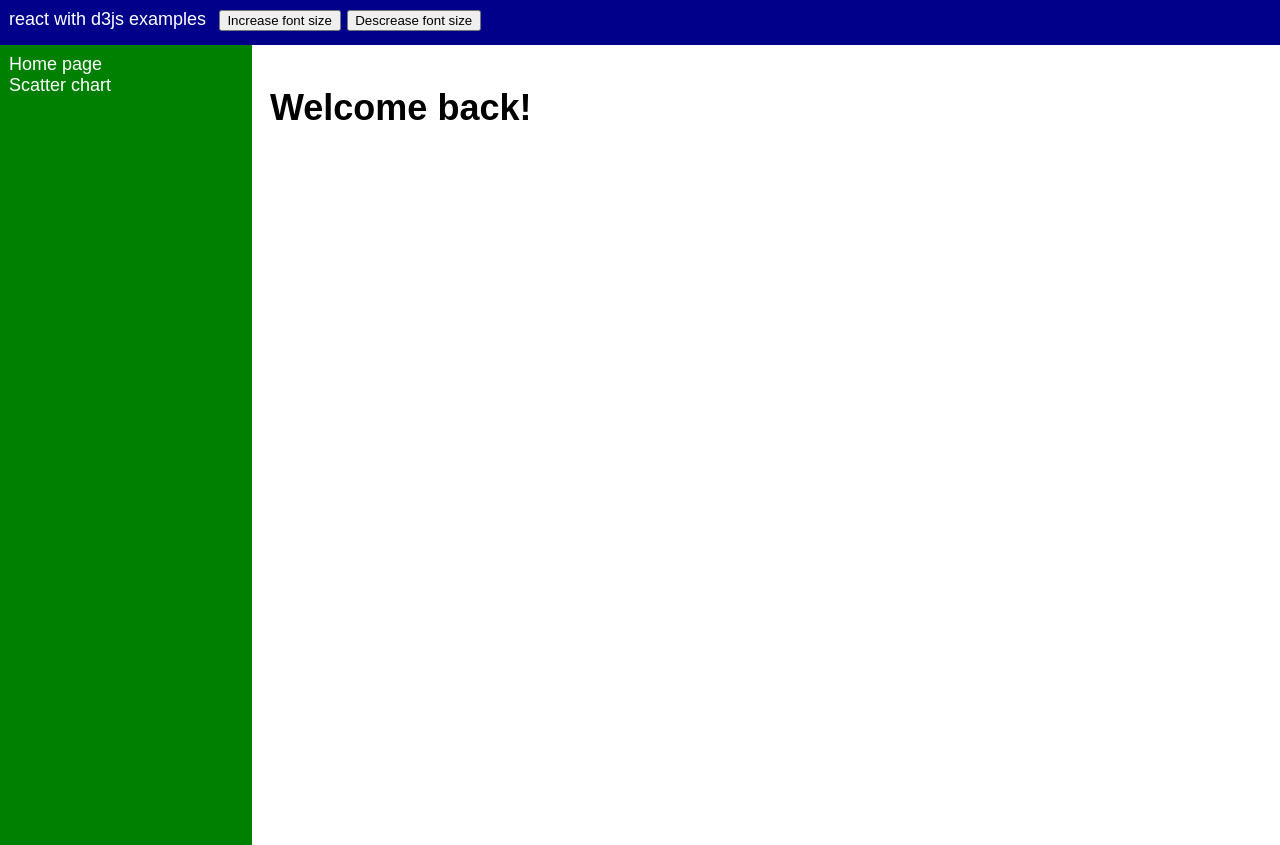
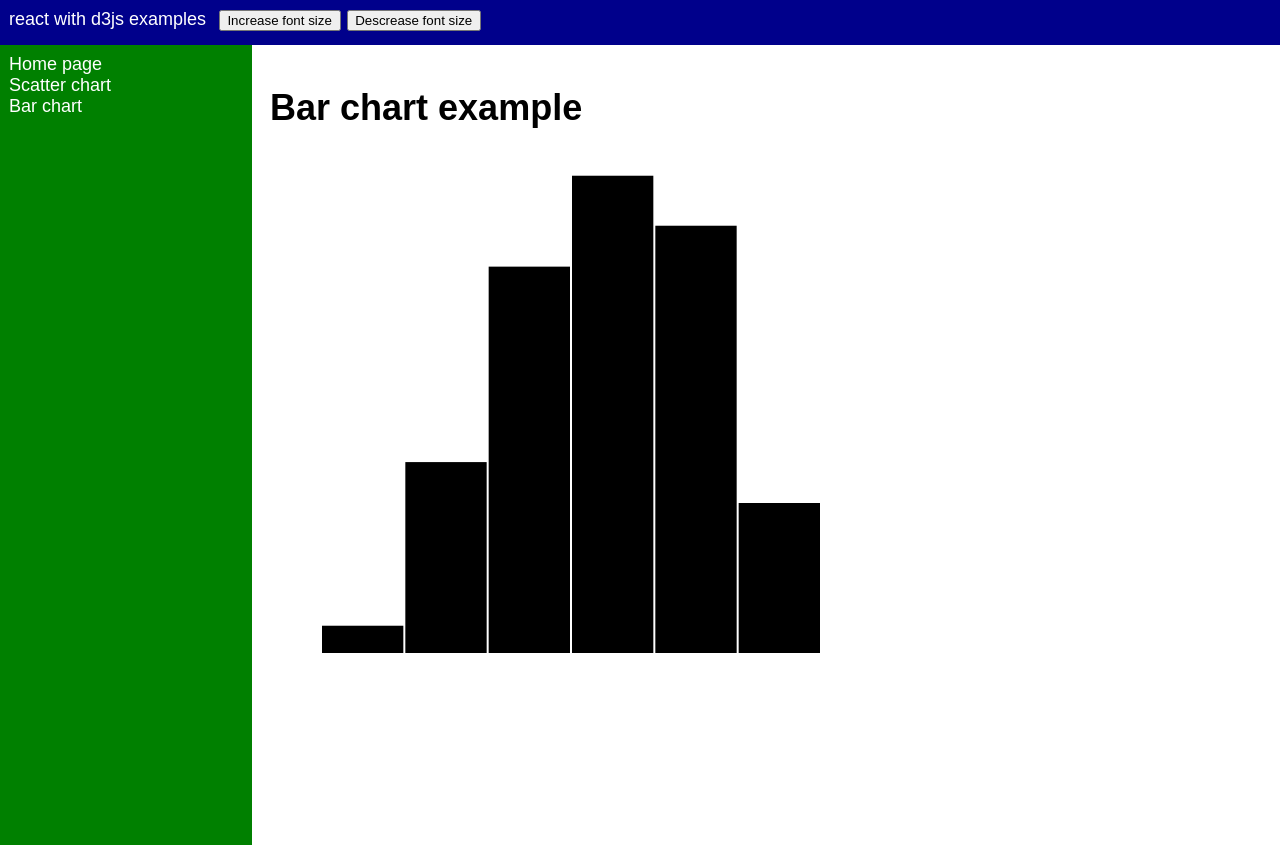
Before and after one commit to bbenedict/react-d3js, a React app: page /barchart in a window 1280 px wide. Built offline with nearby package versions, Linux system fonts and the light colour scheme.

Commit message:
bar chart

```diff
--- /dev/null
+++ b/src/BarChart.js
@@ -0,0 +1,62 @@
+import React from "react";
+import * as d3 from "d3";
+import data from './data/my_weather_data.json';
+
+// The labels on both axis are still not in the right place
+export default function BarChart() {
+  const size = 600;
+  const margin = 50;
+
+  const canvasSize = {
+    width: size,
+    height: size,
+  };
+
+  const chartSize = {
+    width: canvasSize.width - (2 * margin),
+    height: canvasSize.height - (2 * margin)
+  };
+
+  const xData = (d) => d.humidity;
+  const yData = (d) => d.length;
+  const numberOfThresholds = 6;
+
+  const xScale = d3.scaleLinear()
+    .domain(d3.extent(data, xData))
+    .range([0, chartSize.width])
+    .nice(numberOfThresholds);
+
+  const binsGenerator = d3.bin()
+    .domain(xScale.domain())
+    .value(xData)
+    .thresholds((data, min, max) => d3.range(numberOfThresholds).map(t => min + (t / numberOfThresholds) * (max - min)));
+    //.thresholds(numberOfThresholds);  // This allows d3 to use best guess near the numberOfThresholds
+
+  const bins = binsGenerator(data);
+
+  const yScale = d3.scaleLinear()
+    .domain([0, d3.max(bins, yData)])
+    .range([chartSize.height, 0])
+    .nice();
+
+  const barPadding = 2;
+
+  return (
+    <div>
+      <h1>Bar chart example</h1>
+      <svg width={canvasSize.width} height={canvasSize.height}>
+        <g transform={`translate(${margin},0)`}>
+          {bins.map((d, i) => (
+            <rect
+              key={i}
+              x={xScale(d.x0) + barPadding}
+              y={yScale(yData(d))}
+              width={d3.max([xScale(d.x1) - xScale(d.x0) - barPadding, 0])}
+              height={d3.max([chartSize.height - yScale(yData(d)), 0])}
+            />
+          ))}
+        </g>
+      </svg>
+    </div>
+  );
+};
--- a/src/Content.js
+++ b/src/Content.js
@@ -8,6 +8,7 @@ import {
 
 import Home from "./Home";
 import ScatterChart from "./ScatterChart";
+import BarChart from "./BarChart";
 
 export default function Content() {
   return (
@@ -23,6 +24,7 @@ export default function Content() {
           }}>
           <Link to="/" style={{ color: "white", textDecoration: "none" }}>Home page</Link>
           <Link to="/scatterchart" style={{ color: "white", textDecoration: "none" }}>Scatter chart</Link>
+          <Link to="/barchart" style={{ color: "white", textDecoration: "none" }}>Bar chart</Link>
         </div>
         <div id="main" role="main" aria-label="Primary Content"
           style={{ padding: "1em" }}
@@ -30,6 +32,9 @@ export default function Content() {
           <Switch>
             <Route path="/scatterchart">
               <ScatterChart />
+            </Route>
+            <Route path="/barchart">
+              <BarChart />
             </Route>
             <Route path="/">
               <Home />
```
